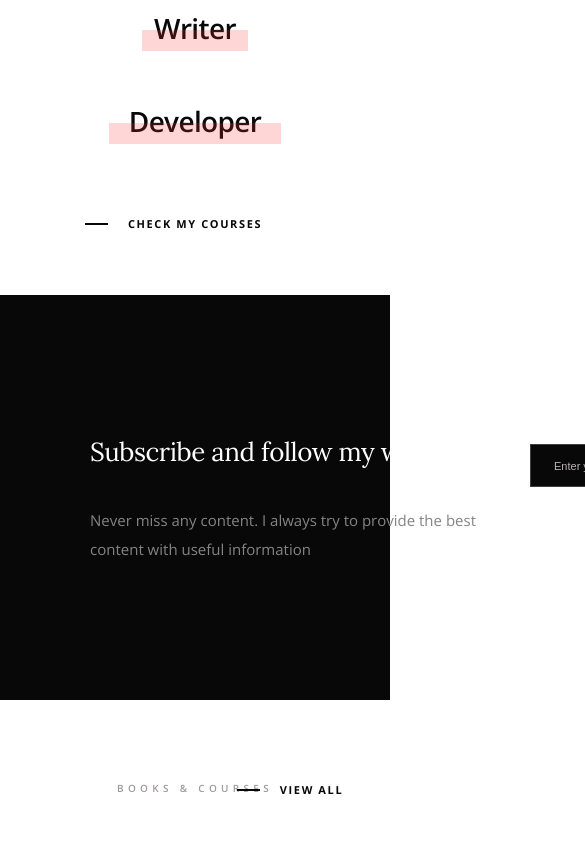
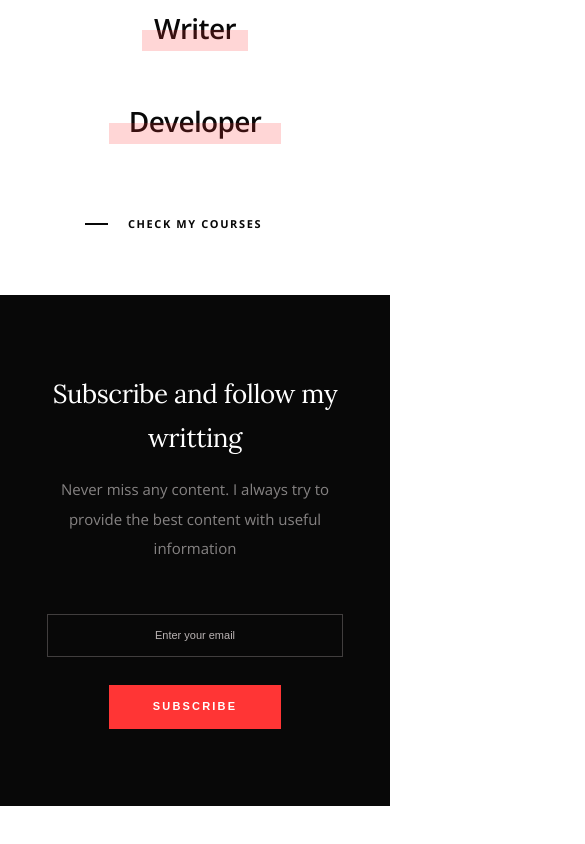
Before and after one commit to kaikcreator/eoriol, an Angular app: page /home in a window 390 px wide. Shown: the part 1120-1964 px from the top of the page, 585 px wide, since content can reach past the window. Built offline with nearby package versions, Linux system fonts and the light colour scheme.

Commit message:
Black section is now responsive

```diff
--- a/src/app/app.component.scss
+++ b/src/app/app.component.scss
@@ -93,11 +93,7 @@ header{
         flex-grow: 2;
         justify-content: flex-end;
         button{
-            min-width: 172px;
-            width: 172px;
-            height: 43px;
             @media screen and (max-width: $break-small){
-                min-width: 101px;
                 width: 101px;
                 height: 33px;
                 font-size: 7px;
--- a/src/app/home/home.component.scss
+++ b/src/app/home/home.component.scss
@@ -149,18 +149,39 @@
 }
 
 .black-section{
+    @media screen and (max-width: $break-large){
+        padding: 135px $side-margin-medium;
+    }
+    @media screen and (max-width: $break-medium) {
+        padding: 77px 2*$side-margin-small;
+    }
+    @media screen and (max-width: $break-small) {
+        padding: 77px $side-margin-xtra-small;
+    }
     padding: 135px $side-margin;
     background-color: $color-black;
     display: flex;
     justify-content: space-around;
+    flex-wrap: wrap;
     align-items: center;
 
     div{
         display: flex;
         flex-direction: column;
+        @media screen and (max-width: $break-medium){
+            flex-grow: 1;
+            align-items: center;
+            &:first-of-type{
+                margin-bottom: 50px;
+            }
+        }
     }
 
     h1{
+        @media screen and (max-width: $break-medium){
+            width: auto;
+            text-align: center;
+        }
         width: 400px;
         color: $color-white;
         font-family: $lora-font;
@@ -169,11 +190,15 @@
         line-height: 43.5px;
         letter-spacing: -0.45px;
         margin-top: 0px;
-        margin-bottom: 32px;
+        margin-bottom: 16px;
         font-weight: 400;
     }
 
     p{
+        @media screen and (max-width: $break-medium){
+            width: auto;
+            text-align: center;
+        }
         margin-top:0px;
         margin-bottom:0px;
         width: 440px;
@@ -184,6 +209,14 @@
     }
 
     input{
+        @media screen and (max-width: $break-medium){
+            text-align: center;
+            margin-bottom: 28px;
+        }
+        @media screen and (max-width: $break-small){
+            width: 100%;
+            text-align: center;
+        }
         width: 236px;
         height: 43px;
         border: 1px solid $color-input-border;
@@ -200,8 +233,9 @@
     }
 
     button{
-        padding-left: 40px;
-        padding-right: 40px;
+         @media screen and (max-width: $break-medium){
+             align-self: center;
+        }
         align-self: flex-end;
     }
 
--- a/src/styles.scss
+++ b/src/styles.scss
@@ -24,7 +24,8 @@ body{
 
 
 button{
-    height: 43px;
+    height: 44px;
+    width: 172px;
     background-color: $color-primary;
     border: none;
     color: $color-white;
--- a/src/variables.scss
+++ b/src/variables.scss
@@ -38,10 +38,12 @@ $spacing-base: 10px;
 $side-margin: space-units(9);
 $side-margin-medium: space-units(4);
 $side-margin-small: 4.5vw;
+$side-margin-xtra-small: 47px;
 
 
 /* media */
 $break-small: 600px;
+$break-medium: 780px;
 $break-large: 1060px;
 
 /* mixins */
```
